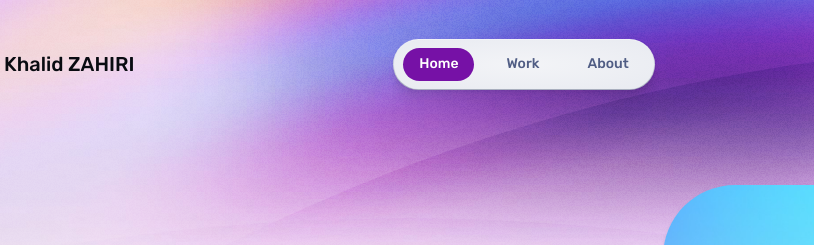
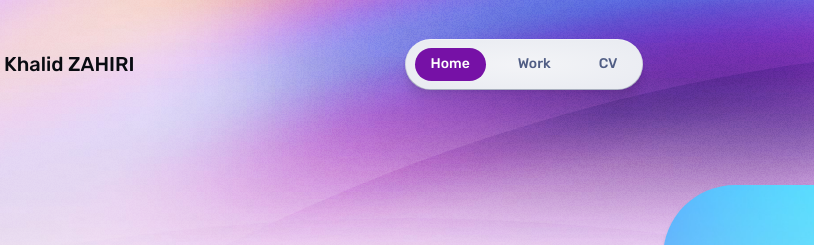
Before and after one commit to khalidzahiri/khalidzahiri.github.io, an Astro site: page / in a window 1280 px wide. Shown: the top 245 px of the page, 116-930 px from the left. Built offline with nearby package versions, Linux system fonts and the light colour scheme; Astro itself is replaced by a stand-in of ours.

Commit message:
modification de la page a propos

```diff
--- a/src/components/Nav.astro
+++ b/src/components/Nav.astro
@@ -6,7 +6,7 @@ import ThemeToggle from './ThemeToggle.astro';
 const textLinks: { label: string; href: string }[] = [
 	{ label: 'Home', href: '/' },
 	{ label: 'Work', href: '/work/' },
-	{ label: 'About', href: '/about/' },
+	{ label: 'CV', href: '/about/' },
 ];
 
 /** Icon links to social media — edit these with links to your profiles! */
```
